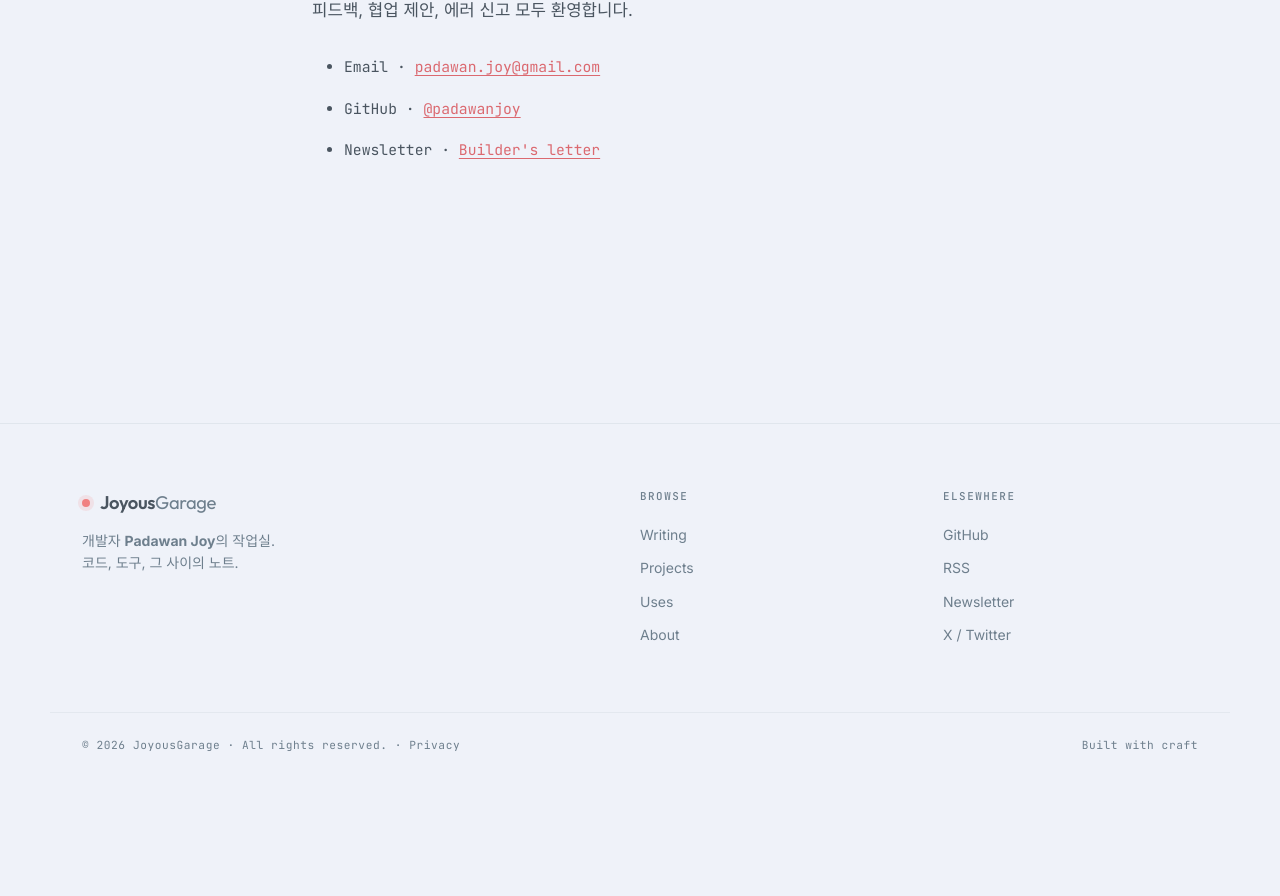
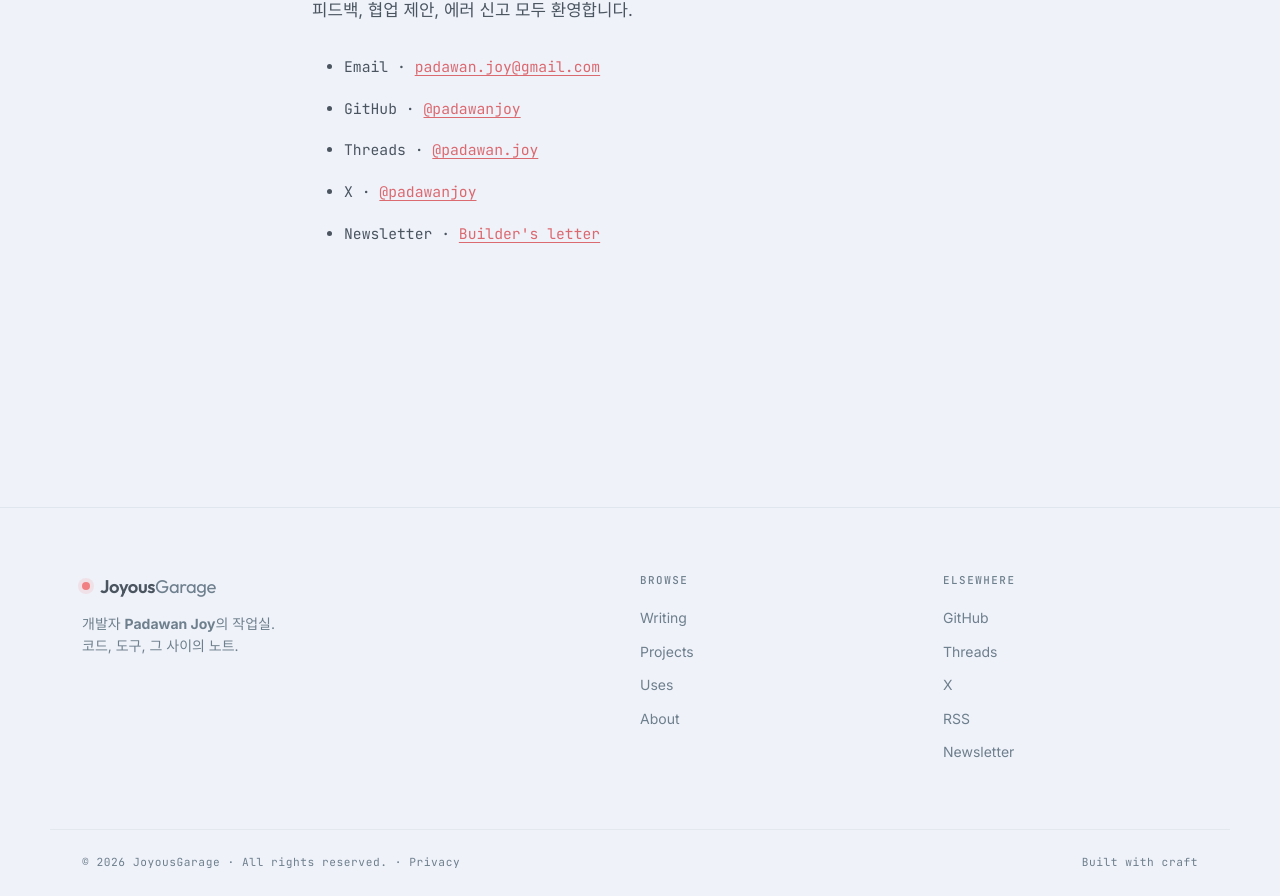
Before and after one commit to padawanjoy/joyousgarage, a Next.js app: page /about in a window 1280 px wide. Shown: the part 1697-2593 px from the top of the page. Before the commit the page ends 2476 px from the top, so only its background shows below. Built offline with nearby package versions, Linux system fonts and the light colour scheme; a web font is replaced by a local one.

Commit message:
Threads / X 프로필 연결 (footer, about, JSON-LD sameAs)

```diff
--- a/app/about/page.tsx
+++ b/app/about/page.tsx
@@ -100,6 +100,26 @@ export default function AboutPage() {
               </a>
             </li>
             <li>
+              Threads ·{" "}
+              <a
+                href="https://www.threads.com/@padawan.joy"
+                target="_blank"
+                rel="noreferrer"
+              >
+                @padawan.joy
+              </a>
+            </li>
+            <li>
+              X ·{" "}
+              <a
+                href="https://x.com/padawanjoy"
+                target="_blank"
+                rel="noreferrer"
+              >
+                @padawanjoy
+              </a>
+            </li>
+            <li>
               Newsletter ·{" "}
               <Link href="/#newsletter">Builder&apos;s letter</Link>
             </li>
--- a/app/layout.tsx
+++ b/app/layout.tsx
@@ -104,7 +104,12 @@ export default function RootLayout({
               author: {
                 "@type": "Person",
                 name: SITE.author.name,
-                url: SITE.author.github,
+                url: `${SITE.url}/about`,
+                sameAs: [
+                  SITE.author.github,
+                  SITE.author.threads,
+                  SITE.author.x,
+                ],
               },
               potentialAction: {
                 "@type": "SearchAction",
--- a/app/writing/[slug]/page.tsx
+++ b/app/writing/[slug]/page.tsx
@@ -73,6 +73,11 @@ export default async function PostPage({ params }: PageProps) {
       "@type": "Person",
       name: SITE.author.name,
       url: SITE.url + "/about",
+      sameAs: [
+        SITE.author.github,
+        SITE.author.threads,
+        SITE.author.x,
+      ],
     },
     publisher: {
       "@type": "Organization",
--- a/components/footer.tsx
+++ b/components/footer.tsx
@@ -32,9 +32,10 @@ export function Footer() {
           <h5>Elsewhere</h5>
           <ul>
             <li><a href="https://github.com/padawanjoy" target="_blank" rel="noreferrer">GitHub</a></li>
+            <li><a href="https://www.threads.com/@padawan.joy" target="_blank" rel="noreferrer">Threads</a></li>
+            <li><a href="https://x.com/padawanjoy" target="_blank" rel="noreferrer">X</a></li>
             <li><a href="/rss.xml">RSS</a></li>
             <li><a href="#newsletter">Newsletter</a></li>
-            <li><a href="#" target="_blank" rel="noreferrer">X / Twitter</a></li>
           </ul>
         </div>
       </div>
--- a/lib/site-config.ts
+++ b/lib/site-config.ts
@@ -9,6 +9,10 @@ export const SITE = {
     email: "padawan.joy@gmail.com",
     github: "https://github.com/padawanjoy",
     githubHandle: "@padawanjoy",
+    threads: "https://www.threads.com/@padawan.joy",
+    threadsHandle: "@padawan.joy",
+    x: "https://x.com/padawanjoy",
+    xHandle: "@padawanjoy",
   },
   locale: "ko_KR",
   language: "ko",
```
